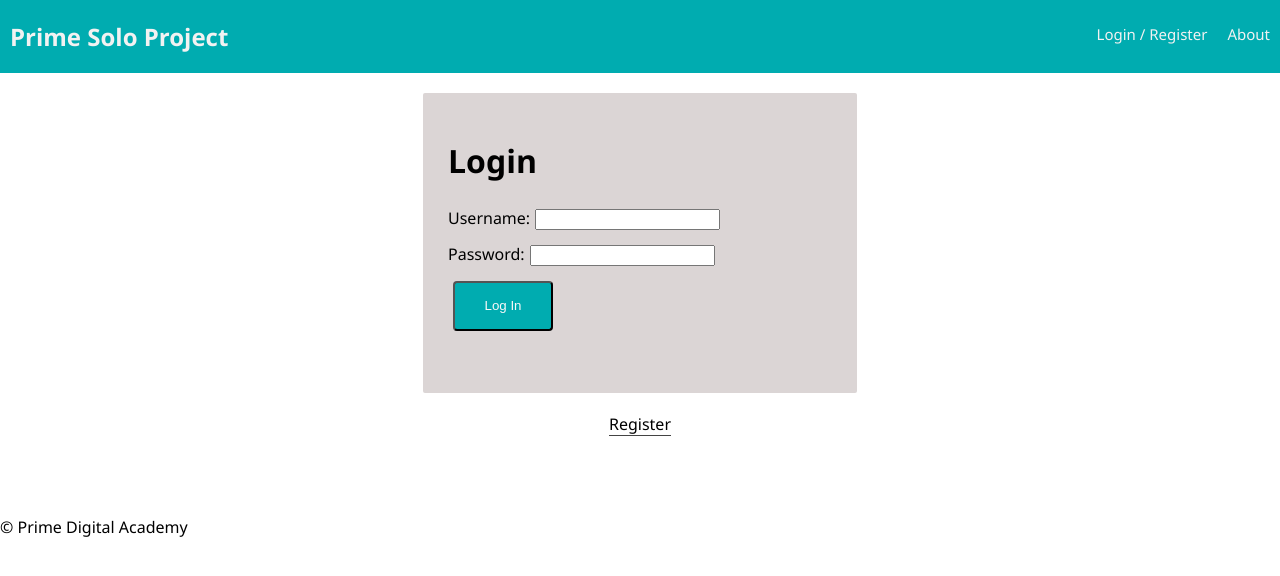
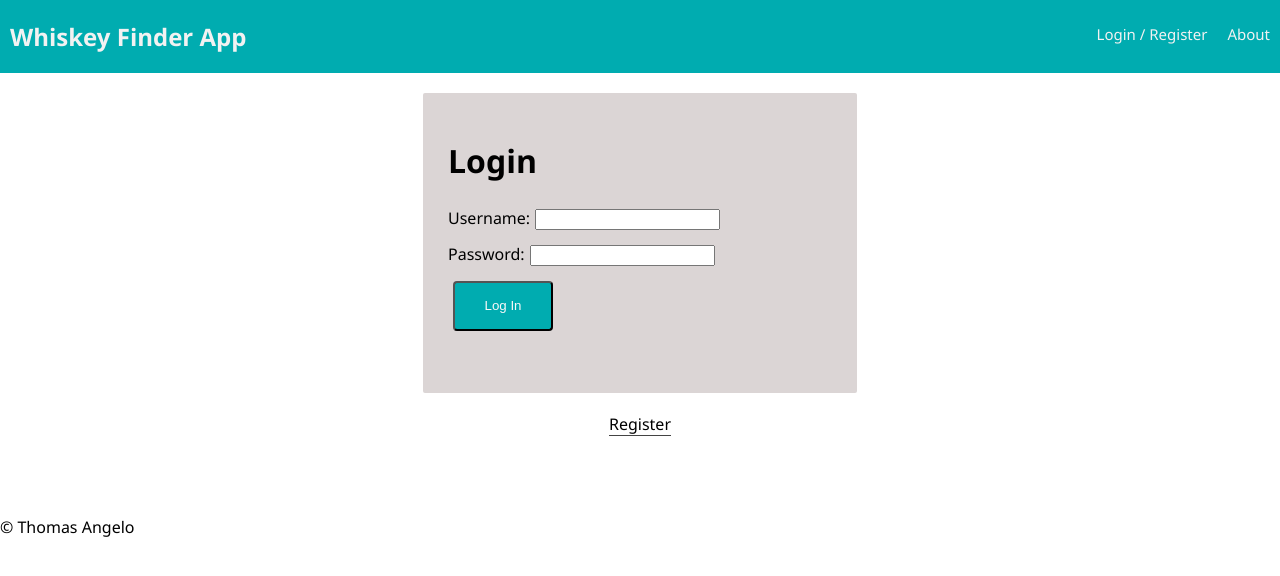
Before and after one commit to thomasangelop/whiskey-finder-app, a React (Create React App) app: page /#/info in a window 1280 px wide. Shown: the top 576 px of the page. Built offline with nearby package versions, Linux system fonts and the light colour scheme; no server answers.

Commit message:
file structure

```diff
--- a/package.json
+++ b/package.json
@@ -1,5 +1,5 @@
 {
-  "name": "prime-solo-project",
+  "name": "whiskey-finder-app",
   "version": "0.1.0",
   "private": true,
   "proxy": "http://localhost:5000",
--- a/src/components/Footer/Footer.js
+++ b/src/components/Footer/Footer.js
@@ -8,7 +8,7 @@ import './Footer.css'
 
 const Footer = () => (
   <footer>
-    &copy; Prime Digital Academy
+    &copy; Thomas Angelo
   </footer>
 );
 
--- a/src/components/Nav/Nav.js
+++ b/src/components/Nav/Nav.js
@@ -7,7 +7,7 @@ import './Nav.css';
 const Nav = (props) => (
   <div className="nav">
     <Link to="/home">
-      <h2 className="nav-title">Prime Solo Project</h2>
+      <h2 className="nav-title">Whiskey Finder App</h2>
     </Link>
     <div className="nav-right">
       <Link className="nav-link" to="/home">
```
Also changed, not shown: 2 other files (tests, documents, lock files or other folders).
